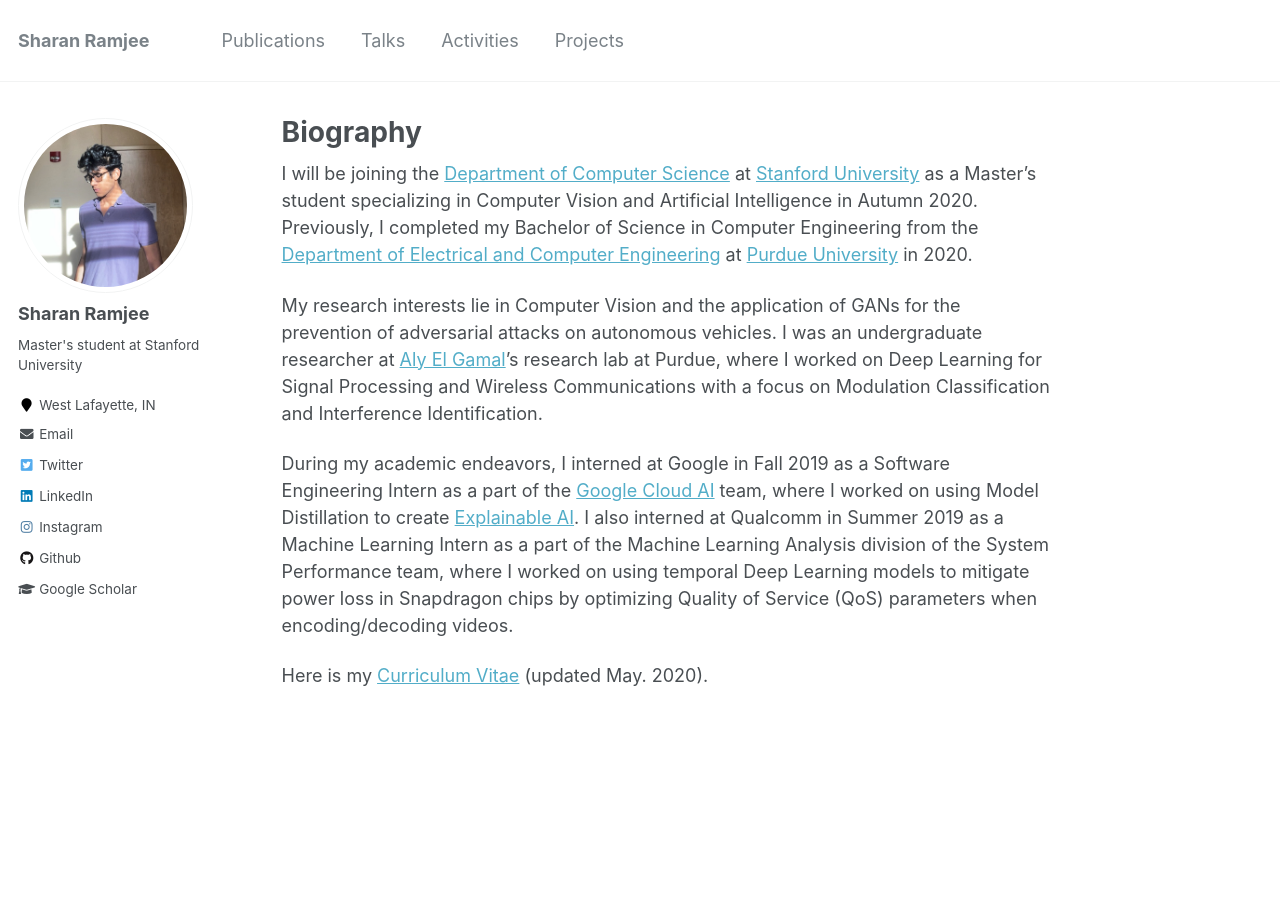
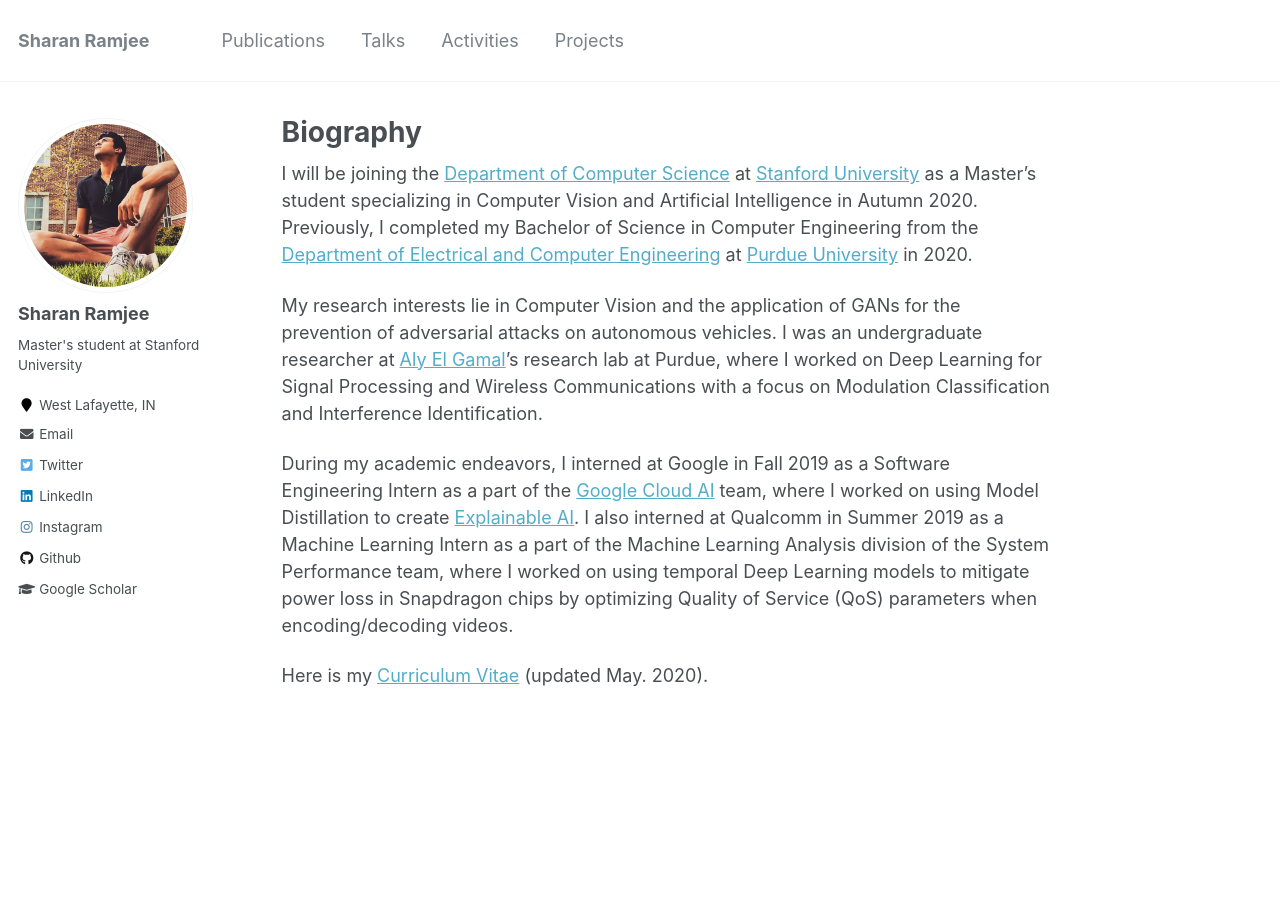
Before and after one commit to sharanramjee/sharanramjee.github.io, a Jekyll site: the page built from _pages/about.md, in a window 1280 px wide. Built offline with Jekyll 4.4.1, drawn with Linux system fonts in a browser that asks for light colours.

Commit message:
Updated picture

```diff
--- a/_config.yml
+++ b/_config.yml
@@ -81,7 +81,7 @@ analytics:
 # Site Author
 author:
   name             : "Sharan Ramjee"
-  avatar           : "dorm.jpg"
+  avatar           : "outdoors.jpg"
   bio              : "Master's student at Stanford University"
   location         : "West Lafayette, IN"
   employer         :
```
